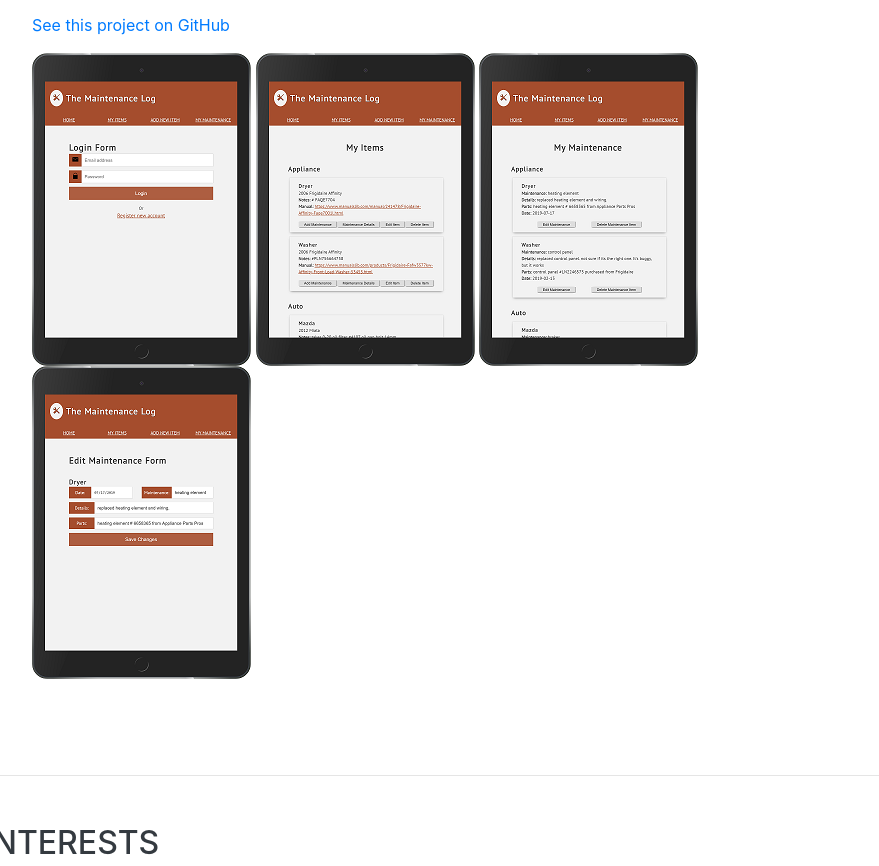
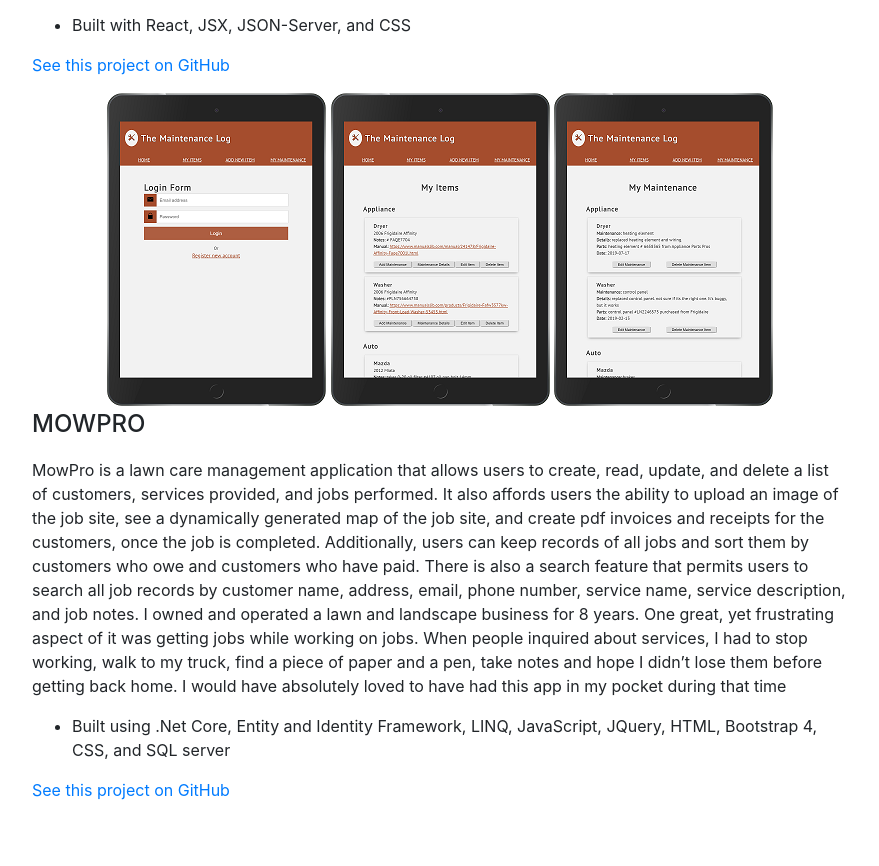
Before and after one commit to kellycoles/kellycoles.github.io, a website with bundled scripts: page index.html in a window 1280 px wide. Shown: the part 3381-4247 px from the top of the page, without its empty margins (336-1215 px from the left). Built offline with nearby package versions, Linux system fonts and the light colour scheme; a web font is replaced by a local one.

Commit message:
added MowPro text

```diff
--- a/index.html
+++ b/index.html
@@ -142,7 +142,8 @@
                 <h3 class="mb-0">Nashville Software School</h3>
                 <div class="subheading mb-3">Full Stack Developer</div>
                 <div>Intensive full-time 6-month software development bootcamp anchoring learning
-              with both individual and team-based projects. Tech Stack: C#/ .NET; React.js; Javascript; HTML5; CSS3; SQL
+                  with both individual and team-based projects. Tech Stack: C#/ .NET; React.js; Javascript; HTML5; CSS3;
+                  SQL
                 </div>
               </div>
               <div class="resume-date text-md-right">
@@ -156,7 +157,8 @@
                 <div class="subheading mb-3">Computer Information Systems</div>
                 <p>magna cum laude</p>
                 <div> Application Developer concentration with a minor in Visual Communications. Focused on enterprise
-              development including sever side languages, database construction and manipulation, project and business
+                  development including sever side languages, database construction and manipulation, project and
+                  business
                   management, and design.
                 </div>
               </div>
@@ -245,15 +247,44 @@
               manuals
               for the items, and log all of the maintenance and repairs performed on the items. Users can access
               maintenance
-          details on one item or all items. User authentication and persistent storage allow multiple users to store,
+              details on one item or all items. User authentication and persistent storage allow multiple users to
+              store,
               create, read, edit, and delete their lists of items, and their maintenance lists.</p>
+            <ul>
+              <li>Built with React, JSX, JSON-Server, and CSS</li>
+            </ul>
             <a href="https://github.com/kellycoles/capstone" target=_blank>See this project on GitHub</a></p>
-        <img src="img/xsm-register.png">
-        <img src="img/xsm-myItems.png">
-        <img src="img/xsm-myMaint.png">
-        <img src="img/xsm-editMaint.png">
+            <div style="text-align: center;">
+              <img src="img/maintLog/xsm-register.png">
+              <img src="img/maintLog/xsm-myItems.png">
+              <img src="img/maintLog/xsm-myMaint.png">
+            </div>
 
-
+            <div class="subheading mb-3">MowPro</div>
+            <p>
+              MowPro is a lawn care management application that allows users to create, read, update, and delete a list
+              of customers, services provided, and jobs performed. It also affords users the ability to upload an image
+              of the job site, see a dynamically generated map of the job site, and create pdf invoices and receipts for
+              the customers, once the job is completed. Additionally, users can keep records of all jobs and sort them
+              by customers who owe and customers who have paid. There is also a search feature that permits users to
+              search all job records by customer name, address, email, phone number, service name, service description,
+              and job notes.
+              I owned and operated a lawn and landscape business for 8 years. One great, yet frustrating aspect of it
+              was getting jobs while working on jobs. When people inquired about services, I had to stop working, walk
+              to my truck, find a piece of paper and a pen, take notes and hope I didn’t lose them before getting back
+              home.
+              I would have absolutely loved to have had this app in my pocket during that time
+            </p>
+            <ul>
+              <li>Built using .Net Core, Entity and Identity Framework, LINQ, JavaScript, JQuery, HTML, Bootstrap 4,
+                CSS, and SQL server</li>
+            </ul>
+            <a href="https://github.com/kellycoles/capstone-back-end" target=_blank>See this project on GitHub</a></p>
+            <div style="text-align: center;">
+              <img src="">
+              <img src="">
+              <img src="">
+            </div>
           </div>
       </div>
     </section>
```
Also changed, not shown: img/maintLog/xsm-myItems.png (renamed from img/xsm-myItems.png), img/maintLog/xsm-myMaint.png (renamed from img/xsm-myMaint.png), img/maintLog/xsm-register.png (renamed from img/xsm-register.png), img/sm-myItems.png (deleted), img/sm-myMaint.png (deleted), img/sm-register.png (deleted), img/xsm-add_item.png (deleted), img/xsm-editMaint.png (deleted), 1 other file. Lines whose indentation alone changed are shown as unchanged.
